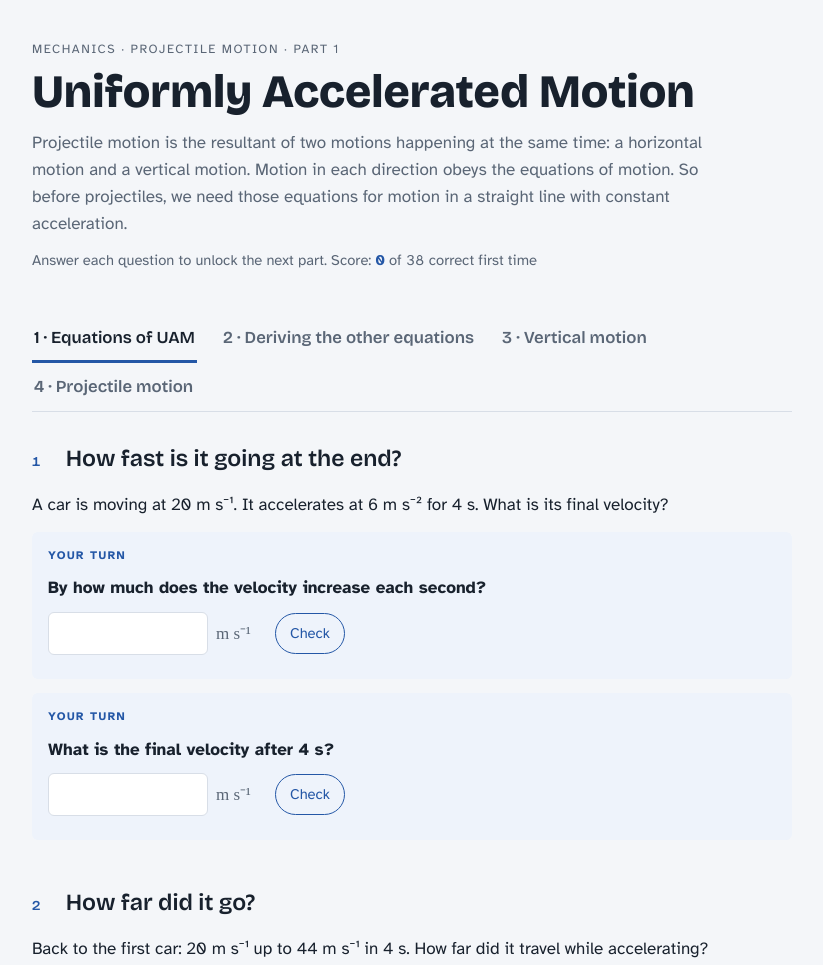
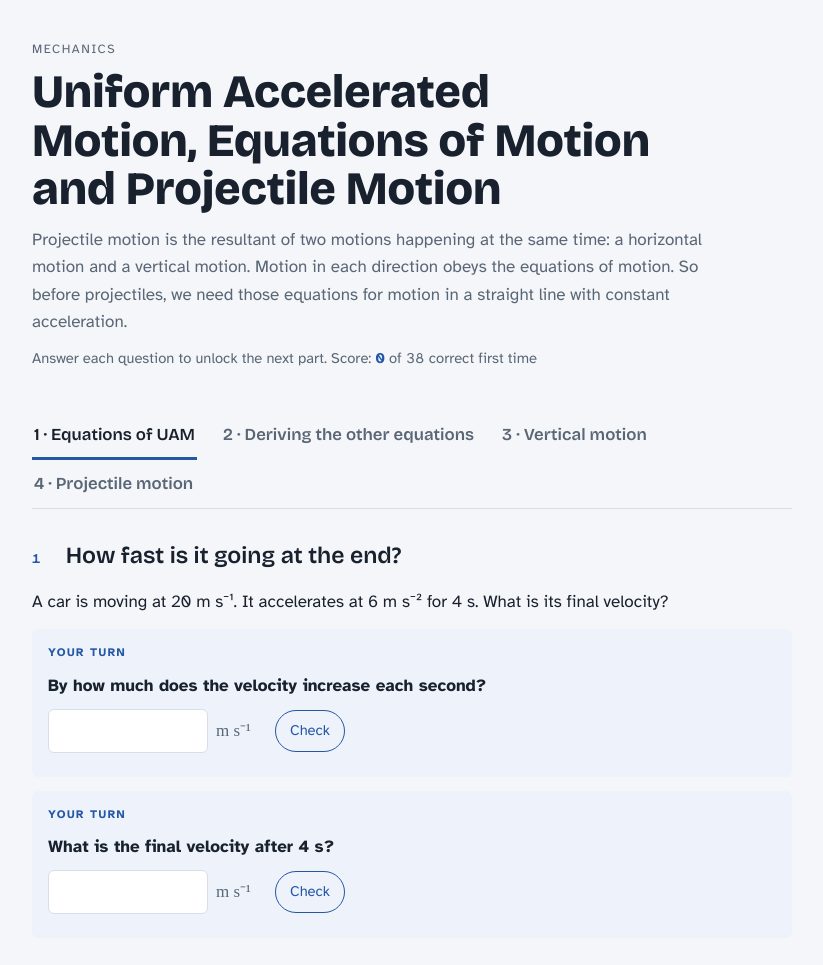
Before and after one commit to lehanei/physics, a plain HTML site: page applets/uam-equations-projectile-motion.html in a window 1280 px wide. Shown: the top 965 px of the page, without its empty margins (228-1051 px from the left). Drawn offline with nearby package versions, Linux system fonts and the light colour scheme; a web font is replaced by a local one.

Commit message:
Rename Projectile Motion applet
Now "Uniform Accelerated Motion, Equations of Motion and Projectile
Motion", file uam-equations-projectile-motion.html, listed under a
Mechanics chapter.

Co-Authored-By: Claude Opus 5.5 <noreply@anthropic.com>
Claude-Session: https://claude.ai/code/session_01WB6VgQxatG2G3pztUYRYdv

```diff
--- a/applets/projectile-motion.html
+++ b/applets/uam-equations-projectile-motion.html
@@ -3,7 +3,7 @@
 <head>
 <meta charset="utf-8">
 <meta name="viewport" content="width=device-width, initial-scale=1, viewport-fit=cover">
-<title>Projectile Motion</title>
+<title>Uniform Accelerated Motion, Equations of Motion and Projectile Motion</title>
 <style>
 :root{padding-top:env(safe-area-inset-top,0px);padding-bottom:env(safe-area-inset-bottom,0px)}
 body{margin:0}
@@ -146,8 +146,8 @@ button.ghost:hover:not(:disabled){background:var(--rule);color:var(--ink)}
 <body>
 <div class="wrap">
 <header>
-  <p class="kicker">Mechanics · Projectile motion · Part 1</p>
-  <h1>Uniformly Accelerated Motion</h1>
+  <p class="kicker">Mechanics</p>
+  <h1>Uniform Accelerated Motion, Equations of Motion and Projectile Motion</h1>
   <p>Projectile motion is the resultant of two motions happening at the same time: a horizontal motion and a vertical motion. Motion in each direction obeys the equations of motion. So before projectiles, we need those equations for motion in a straight line with constant acceleration.</p>
   <p class="score">Answer each question to unlock the next part. Score: <b id="score">0</b> of <span id="total">0</span> correct first time</p>
 </header>
```
Also changed, not shown: index.html (+2 -2 lines), uam-equations-projectile-motion.html (renamed from projectile-motion.html, +3 -3 lines).
